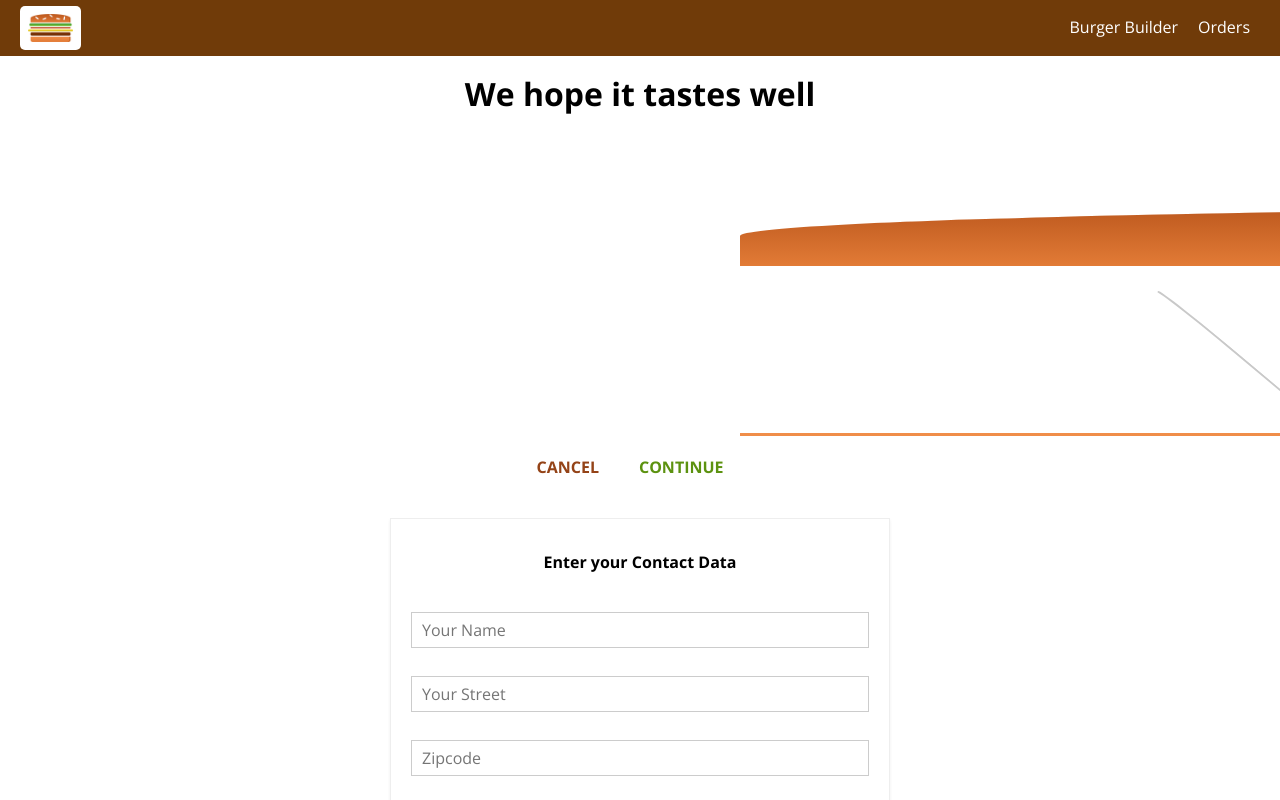
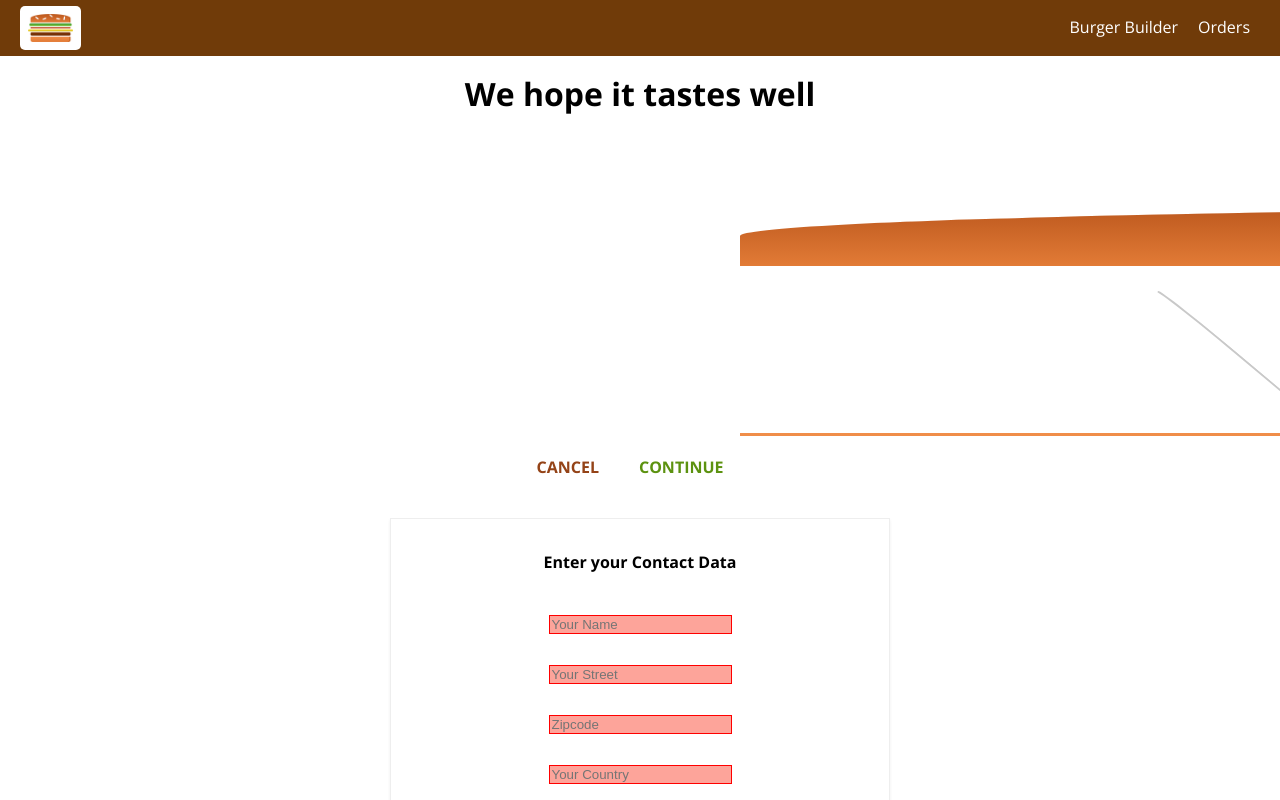
Before and after one commit to DuncanMoyo/burger-builder, a React app: page /checkout in a window 1280 px wide. Both pictures are taken after a click on the button "CONTINUE". Shown: the top 800 px of the page. Built offline with nearby package versions, Linux system fonts and the light colour scheme.

Commit message:
adding validation feedback

```diff
--- a/src/components/Input/Input.js
+++ b/src/components/Input/Input.js
@@ -3,12 +3,17 @@ import classes from "./Input.module.css";
 
 const input = (props) => {
   let inputElement = null;
+  const inputClasses = [];
+
+  if (props.invalid && props.shouldValidate) {
+    inputClasses.push(classes.Invalid);
+  }
 
   switch (props.elementType) {
     case "input":
       inputElement = (
         <input
-          className={classes.InputElement}
+          className={inputClasses.join(' ')}
           {...props.elementConfig}
           value={props.value}
           onChange={props.changed}
@@ -18,7 +23,7 @@ const input = (props) => {
     case "textarea":
       inputElement = (
         <textarea
-          className={classes.InputElement}
+          className={inputClasses.join(' ')}
           {...props.elementConfig}
           value={props.value}
           onChange={props.changed}
@@ -28,7 +33,7 @@ const input = (props) => {
       case "select":
         inputElement = (
           <select
-            className={classes.InputElement}
+            className={inputClasses.join(' ')}
             onChange={props.changed}
             value={props.value}>
             {props.elementConfig.options.map(option => (
@@ -42,7 +47,7 @@ const input = (props) => {
     default:
       inputElement = (
         <input
-          className={classes.InputElement}
+          className={inputClasses.join(' ')}
           {...props.elementConfig}
           value={props.value}
           onChange={props.changed}
--- a/src/components/Input/Input.module.css
+++ b/src/components/Input/Input.module.css
@@ -25,3 +25,8 @@
   outline: none;
   background-color: #ccc;
 }
+
+.Invalid {
+  border: 1px solid red;
+  background-color: #FDA49A;
+}
--- a/src/containers/Checkout/ContactData/ContactData.js
+++ b/src/containers/Checkout/ContactData/ContactData.js
@@ -156,6 +156,8 @@ class ContactData extends Component {
             elementType={formElement.config.elementType}
             elementConfig={formElement.config.elementConfig}
             value={formElement.config.value}
+            invalid={!formElement.config.valid}
+            shouldValidate={formElement.config.validation}
             changed={(event) => this.inputChangedHandler(event, formElement.id)}
           />
         ))}
```
